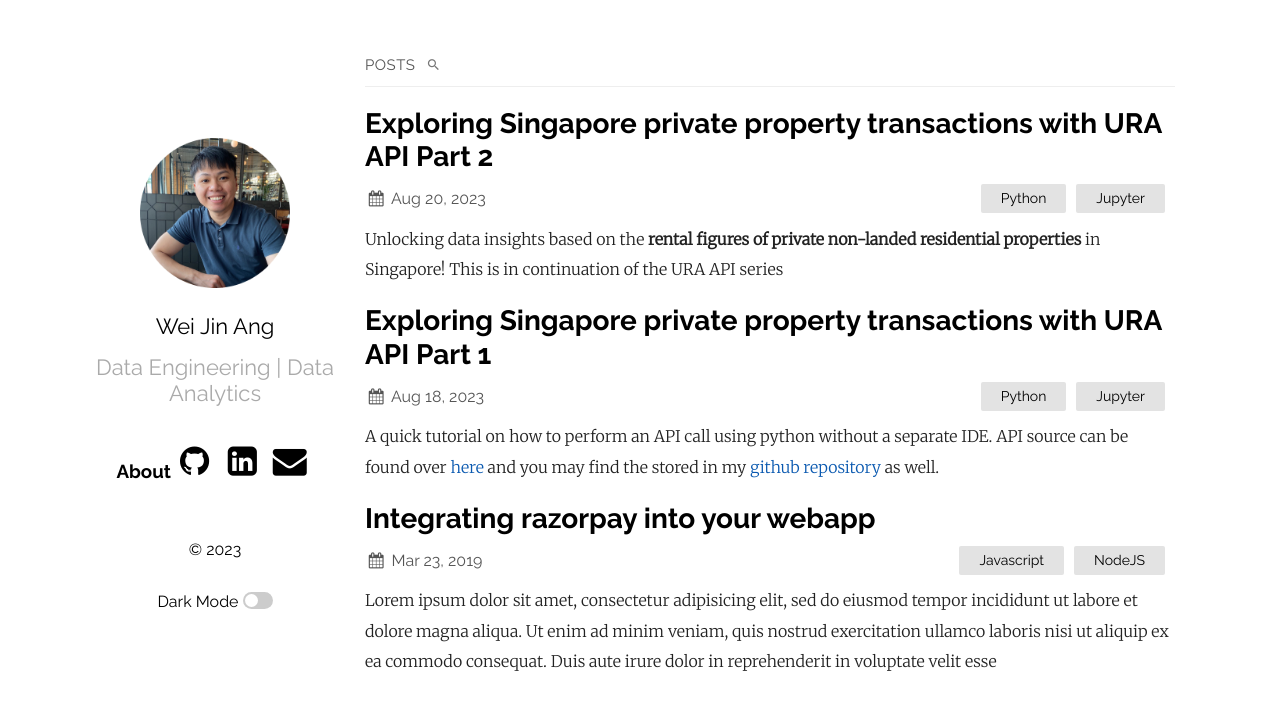
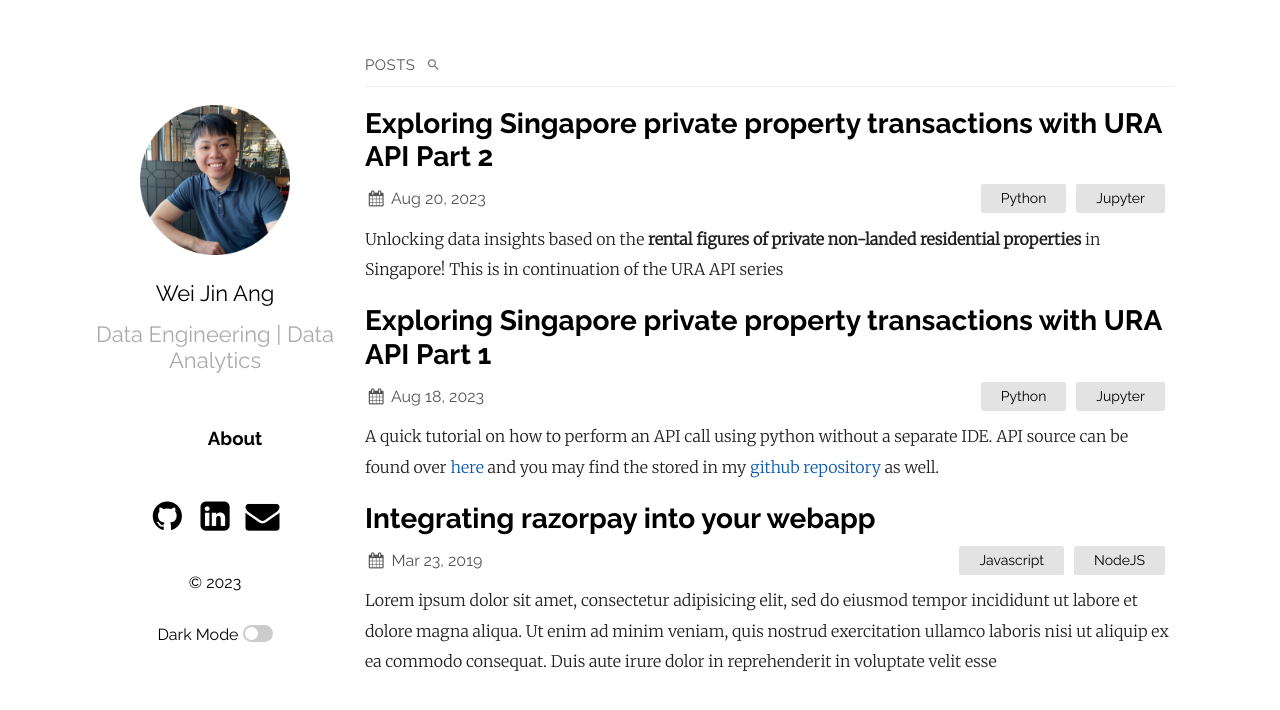
Before and after one commit to wjang96/wjang96.github.io, a Jekyll site: the page built from index.md, in a window 1280 px wide. Shown: the top 710 px of the page. Built offline with Jekyll 4.4.1, drawn with Linux system fonts in a browser that asks for light colours.

Commit message:
Update default.html

```diff
--- a/_layouts/default.html
+++ b/_layouts/default.html
@@ -33,11 +33,13 @@
       <p class="tagline">{{ site.plainwhite.tagline }}</p>
       {%- endif -%}
       </div>
+      <ul class="description">
+        <a style = "text-decoration:none" href=" https://wjang96.github.io/about"><h3><b>About</b></h3></a>
+        <b></b>
+      </ul>
       {% capture footer %}
       {%- if site.plainwhite.social_links != '' -%}
       <ul class="social about-footer {{condensed_class}}">
-        <a style = "text-decoration:none" href=" https://wjang96.github.io/about"><h3><b>About</b></h3></a>
-        <b></b>
         {%- if site.plainwhite.social_links.github -%}
         <a href="https://github.com/{{ site.plainwhite.social_links.github }}" target="_blank">
           <li>
```
